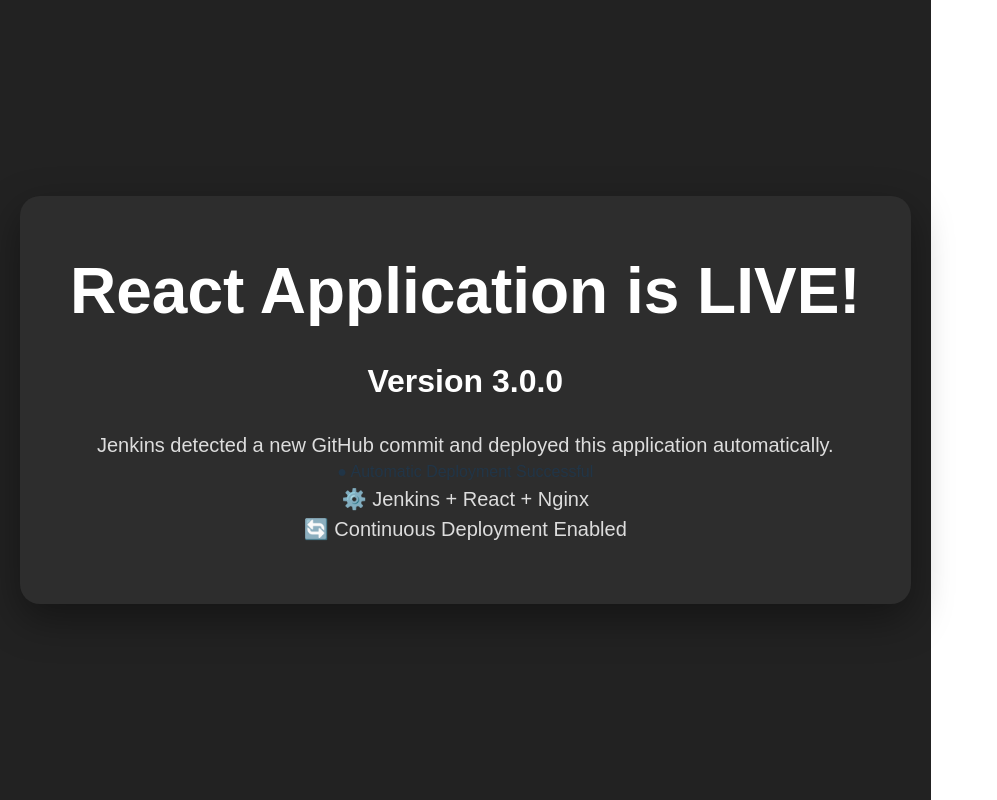
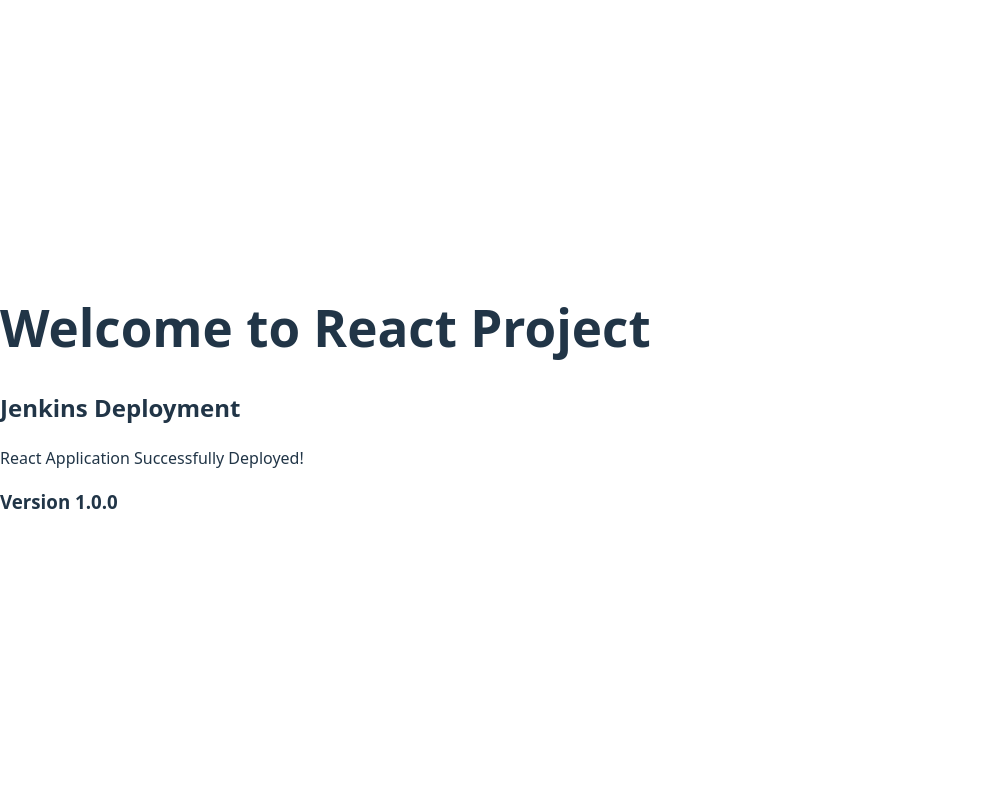
Before and after one commit to Rythamtribhuwan/sample-reactproject, a React (Vite) app: page / in a window 1280 px wide. Shown: the whole page, without its empty margins (0-997 px from the left). Built offline with nearby package versions, Linux system fonts and the light colour scheme.

Commit message:
Update App.jsx

```diff
--- a/src/App.jsx
+++ b/src/App.jsx
@@ -1,29 +1,10 @@
-import "./App.css";
-
 function App() {
   return (
-    <div className="app">
-      <div className="card">
-        <div className="icon"></div>
-
-        <h1>React Application is LIVE!</h1>
-
-        <h2>Version 3.0.0</h2>
-
-        <p>
-          Jenkins detected a new GitHub commit and deployed this application
-          automatically.
-        </p>
-
-        <div className="status">
-          <span>●</span> Automatic Deployment Successful
-        </div>
-
-        <div className="details">
-          <p>⚙️ Jenkins + React + Nginx</p>
-          <p>🔄 Continuous Deployment Enabled</p>
-        </div>
-      </div>
+    <div>
+      <h1>Welcome to React Project</h1>
+      <h2>Jenkins Deployment</h2>
+      <p>React Application Successfully Deployed!</p>
+      <h3>Version 1.0.0</h3>
     </div>
   );
 }
```
